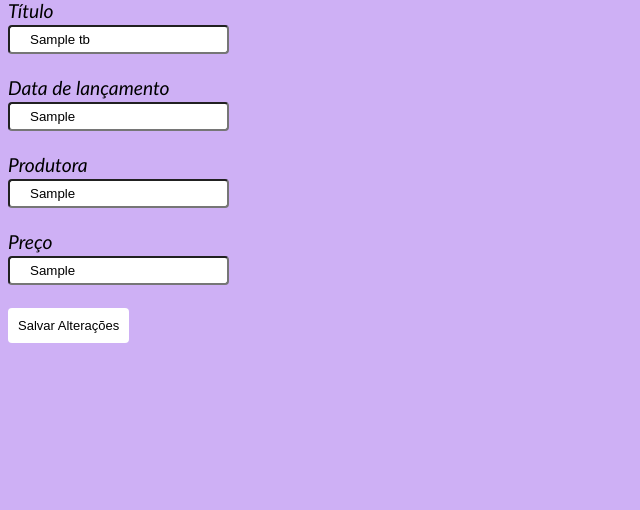
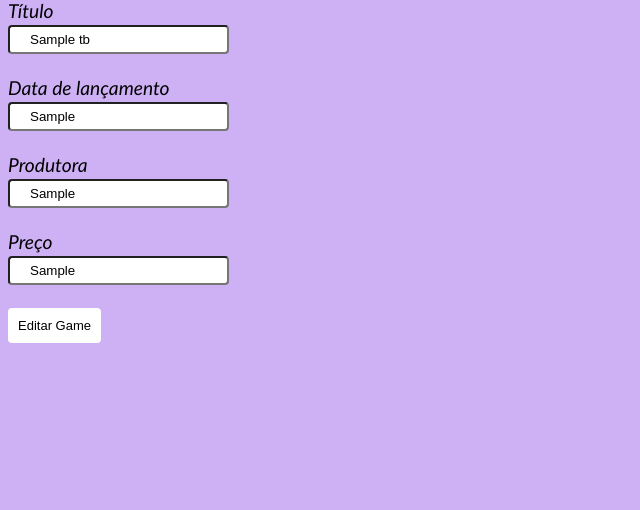
Before and after one commit to Maxel-Uds/Trabalho-Final-DevPHP, a PHP site: page /sistema/editar.php?id_game=1 in a window 1280 px wide. Shown: the part 183-693 px from the top of the page, without its empty margins (0-640 px from the left). Run offline with PHP 8.4, Linux system fonts and the light colour scheme; the visitor is signed in with stand-in values (Sample User, id 1); tables that the repository leaves empty or names only in its code hold one stand-in row (values such as "Sample post").

Commit message:
Erro de edição de game resolvido

```diff
--- a/database/game.dao.php
+++ b/database/game.dao.php
@@ -86,6 +86,7 @@
     function link_editar($id_game)
     {
         $link = '<a href="editar.php?id_game='.$id_game.'" class="btn btn-warning">Editar</a>';
+
         return $link;
     }
 
--- a/index.php
+++ b/index.php
@@ -4,7 +4,7 @@
     <meta charset="UTF-8">
     <meta http-equiv="X-UA-Compatible" content="IE=edge">
     <meta name="viewport" content="width=device-width, initial-scale=1.0">
-    <link rel="stylesheet" href="../Trabalho-Final-DevPHP/sistema/styles.css">
+    <link rel="stylesheet" href="sistema/styles.css">
     <title>Login</title>
 </head>
 <body>
--- a/sistema/editar.php
+++ b/sistema/editar.php
@@ -1,4 +1,5 @@
-<?php include_once 'lock.php';
+<?php
+include_once 'lock.php';
 include_once '../database/game.dao.php';
 
 	if (!isset($_GET['id_game']))
@@ -18,7 +19,6 @@ else
 			$game = mysqli_fetch_assoc($result);
 		}
 	}
-
 ?>
 <!DOCTYPE html>
 <html>
@@ -26,7 +26,7 @@ else
 	<meta charset="utf-8">
 	<meta name="viewport" content="width=device-width, initial-scale=1">
 	<link rel="stylesheet" href="styles.css">
-	<title>Projeto Final - Editar jogo</title>
+	<title>Game Store</title>
 </head>
 <body>
 
@@ -48,7 +48,7 @@ else
 
 			<p>
 				<label class="form-label">Data de lançamento</label><br>
-				<input type="text" name="autor" required value="<?= $game['lancamento'] ?>" class="form-control">
+				<input type="text" name="lancamento" required value="<?= $game['lancamento'] ?>" class="form-control">
 			</p>
 
 			<p>
@@ -62,7 +62,7 @@ else
 			</p>
 
 			<p>
-				<button type="submit" name="salvar">Salvar Alterações</button>
+				<button type="submit" name="salvar">Editar Game</button>
 			</p>
 
 			<input type="hidden" name="id_game" value="<?= $game['id_game'] ?>">
```
Also changed, not shown: sistema/editado.php (+6 -7 lines). Lines whose indentation alone changed are shown as unchanged.
